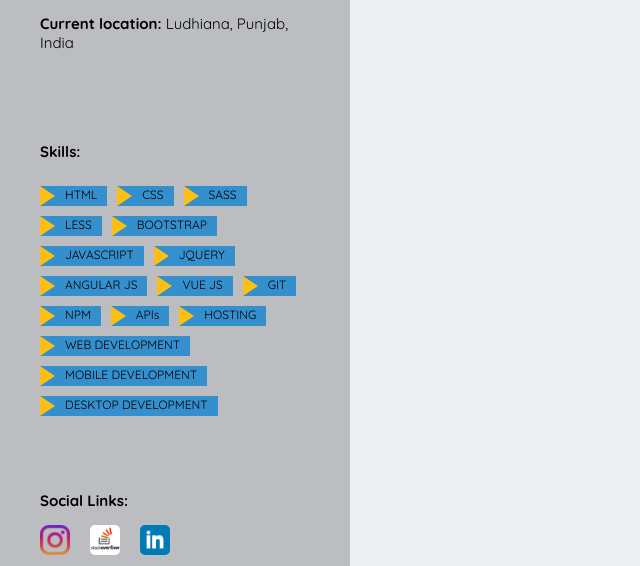
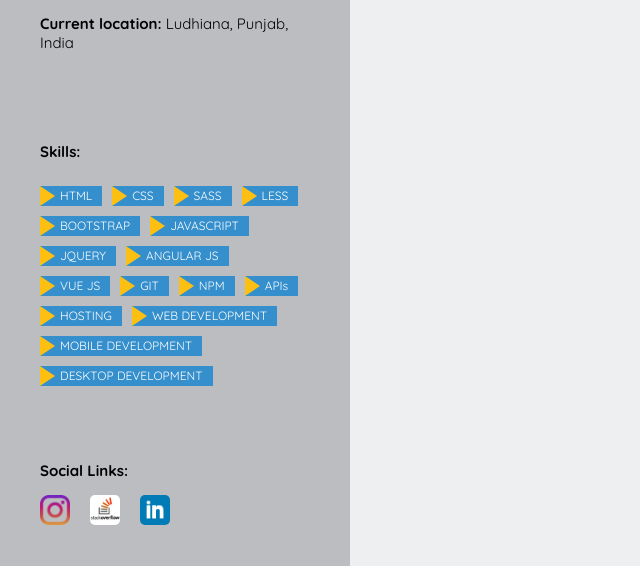
Before and after one commit to honeyonsys/honeyonsys.github.io, a PHP site: page / in a window 1280 px wide. Shown: the part 721-1287 px from the top of the page, without its empty margins (0-640 px from the left). Run offline with PHP 8.4, Linux system fonts and the light colour scheme.

Commit message:
changed style for skills tag

```diff
--- a/assets/css/style.css
+++ b/assets/css/style.css
@@ -128,8 +128,9 @@ section{
     height:20px;
     float:left;
     font-size:12px;
-    line-height:18px;
-    padding-left:10px;
+    color:#ffffff;
+    line-height:20px;
+    padding-left:5px;
 }
 
 .socialLinks{
```
